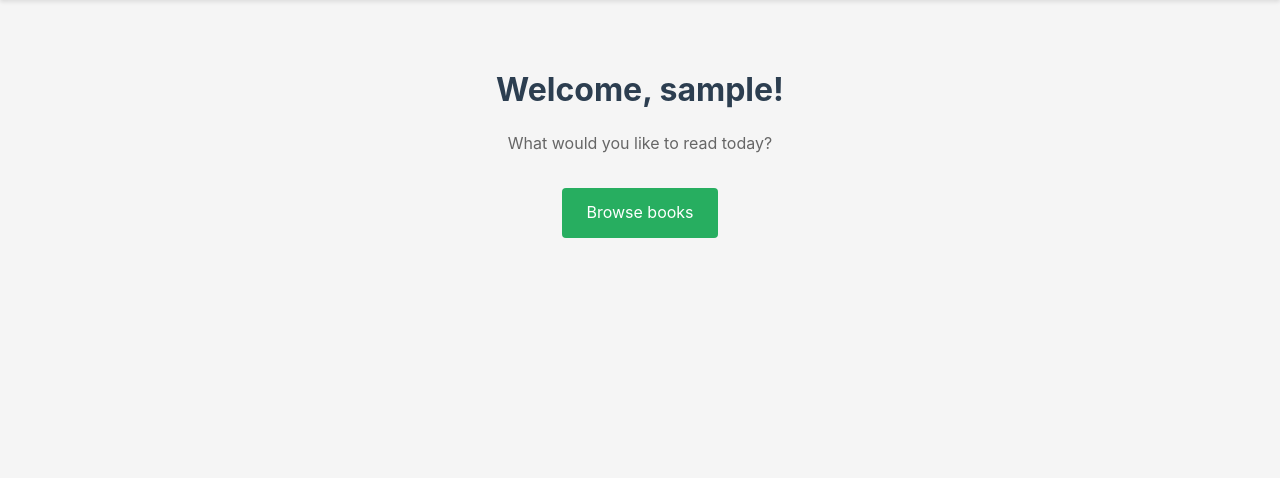
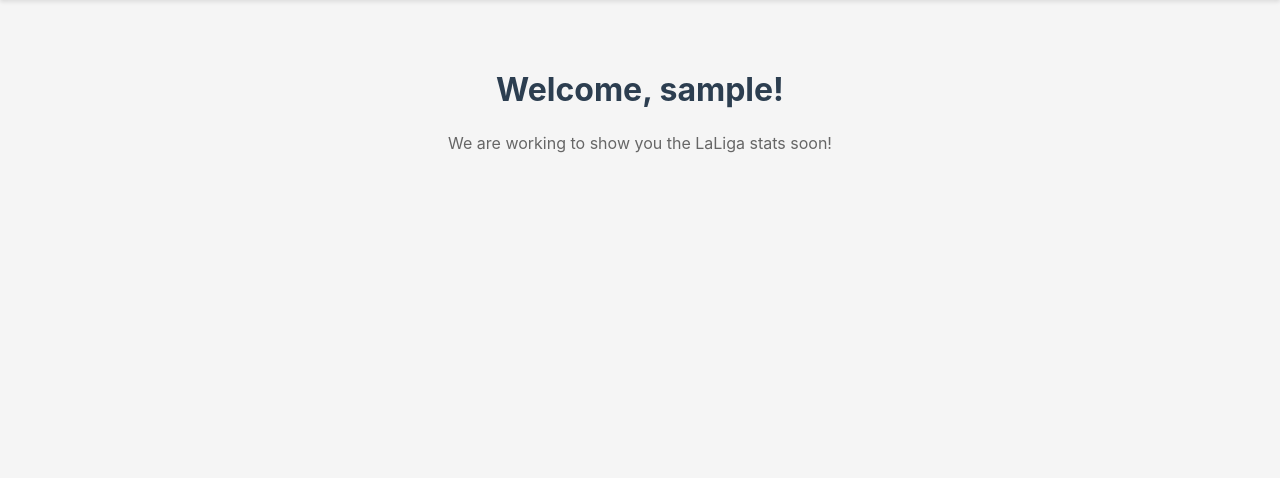
Before and after one commit to marcc28/Practica_PW, a Django app: page / in a window 1280 px wide. Shown: the part 88-566 px from the top of the page. Run offline with Django 5.2, Linux system fonts and the light colour scheme; the visitor is signed in with stand-in values (Sample User, id 1).

Commit message:
README.md first implementation

```diff
--- a/web/templates/home.html
+++ b/web/templates/home.html
@@ -4,10 +4,7 @@
 <div class="home-container">
     {% if user.is_authenticated %}
         <h1>Welcome, {{ user.username }}!</h1>
-        <p>What would you like to read today?</p>
-        <div class="user-actions">
-            <a href="" class="button">Browse books</a>
-        </div>
+        <p>We are working to show you the LaLiga stats soon!</p>
     {% else %}
         <h1>Welcome to FUTBOL CHAMPAN!</h1>
         <p>Please log in to access our content.</p>
```
Also changed, not shown: README.md (added).
